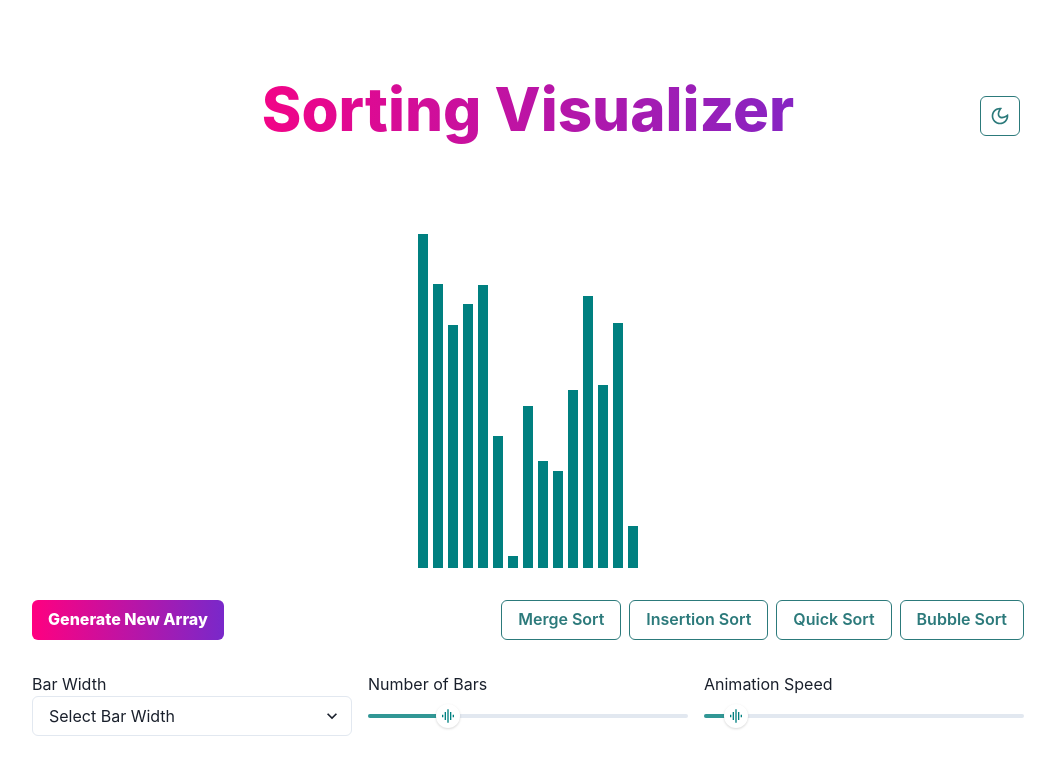
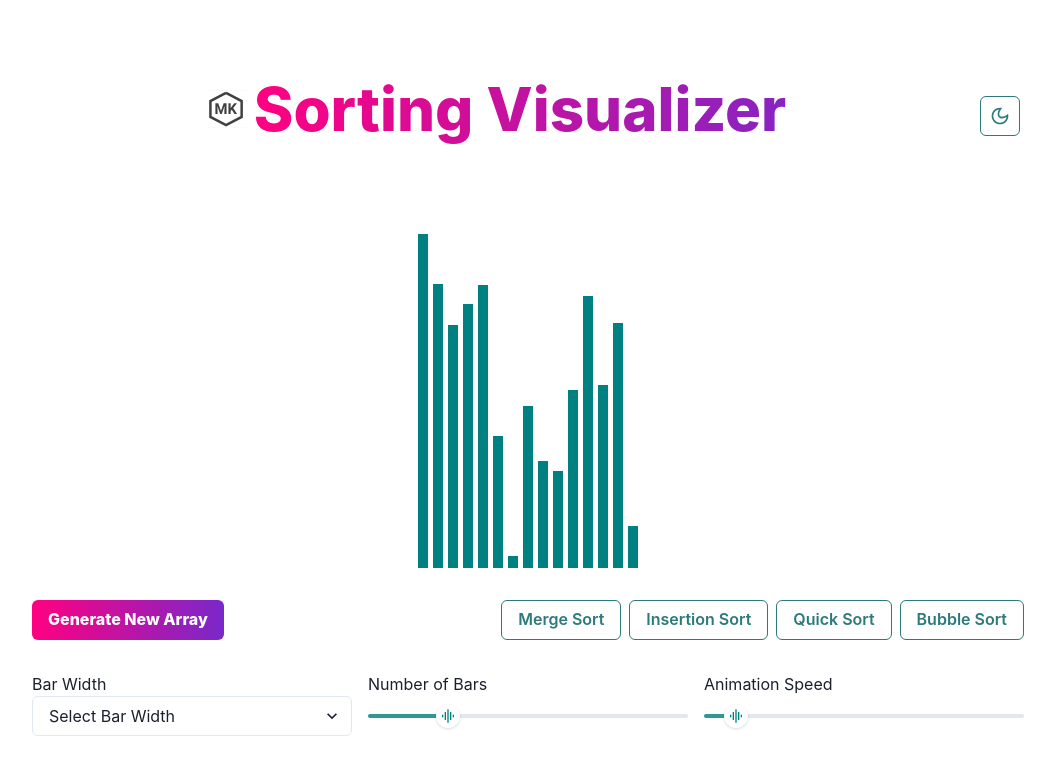
Before and after one commit to misterbracket/algo-visualizer, a React (Create React App) app: page / in a window 1280 px wide. Shown: the top 774 px of the page, without its empty margins (112-1167 px from the left). Built offline with nearby package versions, Linux system fonts and the light colour scheme.

Commit message:
initial draft svg animation

```diff
--- /dev/null
+++ b/src/components/Icon/Icon.tsx
@@ -0,0 +1,58 @@
+import { motion } from "framer-motion"
+
+const svgVariants = {
+  // hidden: { rotate: -180 },
+  // visible: {
+  //   rotate: 0,
+  //   trasnsition: { duration: 1 }
+  // }
+}
+const pathVariant = {
+  hidden: {
+    opacity: 0,
+    pathLength: 0
+  },
+  visible: {
+    opacity: 1,
+    pathLength: 1,
+    transition: {
+      duration: 2,
+      ease: "easeInOut"
+    }
+  }
+}
+
+function Icon({ width, height }: { width: number, height: number }) {
+  return (
+    <motion.svg
+      xmlns="http://www.w3.org/2000/svg"
+      width={width}
+      height={height}
+      fill="none"
+      viewBox="0 0 483 455"
+      variants={svgVariants}
+      initial="hidden"
+      animate="visible"
+    >
+      <path fill="#E5E5E5" d="M0 0H483V455H0z"></path>
+      <path fill="#fff" d="M0 0H483V455H0z"></path>
+      <motion.path
+        stroke="#000"
+        strokeOpacity="0.75"
+        strokeWidth="30"
+        d="M242 33.887l188.516 97.493v192.24L242 421.113 53.484 323.62V131.38L242 33.887z"
+        variants={pathVariant}
+
+      ></motion.path>
+      <motion.path
+        fill="#000"
+        fillOpacity="0.75"
+        d="M147.879 159.031l32.871 92.813 32.695-92.813h34.629V287h-26.455v-34.98l2.637-60.381L189.715 287h-18.106l-34.453-95.273 2.637 60.293V287h-26.367V159.031h34.453zm163.301 76.641l-13.711 14.766V287h-26.367V159.031h26.367v58.008l11.601-15.908 32.608-42.1h32.431l-45.439 56.865L375.428 287h-31.377l-32.871-51.328z"
+        variants={pathVariant}
+
+      ></motion.path>
+    </motion.svg>
+  );
+}
+
+export default Icon;
--- /dev/null
+++ b/src/components/Icon/index.tsx
@@ -0,0 +1 @@
+export { default } from "./Icon";
--- a/src/components/SortingVisualizer/SortingVisualizer.tsx
+++ b/src/components/SortingVisualizer/SortingVisualizer.tsx
@@ -8,6 +8,7 @@ import {
 import { MdGraphicEq } from "react-icons/md"
 import { Button, ButtonGroup } from "@chakra-ui/react"
 import { getMergeSortAnimations, getBubbleSortAnimations, getInsertionSortAnimations, getQuickSortAnimations } from '../../sortingAlgorithms/sortingAlgorithms';
+import Icon from '../Icon/Icon';
 
 //Height of Single Bar
 const BAR_HEIGHT = 340;
@@ -151,15 +152,17 @@ const SortingVisualizer = () => {
 
   return (
     <>
+      <HStack>
+        <Icon width={40} height={40}></Icon>
         <Text
           bgGradient="linear(to-l, #7928CA,#FF0080)"
           bgClip="text"
           fontSize="6xl"
           fontWeight="extrabold"
-        padding={"4rem"}
+          padding={"4rem 4rem 4rem 0rem"}
         >
           Sorting Visualizer</Text>
-      {/* <Heading textAlign={"center"} size="2xl" padding={"4rem"}>Sorting Visualizer</Heading> */}
+      </HStack>
       <Flex width={"100%"} direction={"column"} >
         <HStack h={350} justify="center" align="flex-end" spacing="5px" overflowX="auto">
           {array.map((value, idx) => (<Box key={value} >
```
Also changed, not shown: public/assets/logo.svg (added), 1 other file (tests, documents, lock files or other folders). Lines whose indentation alone changed are shown as unchanged.
